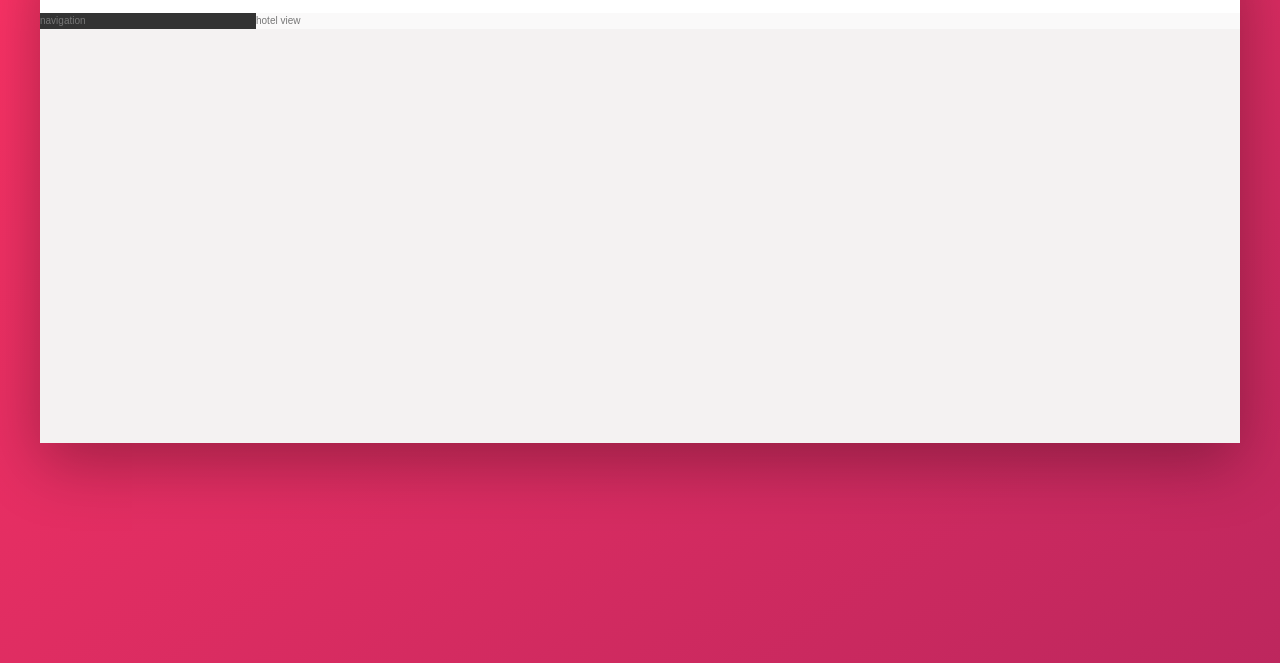
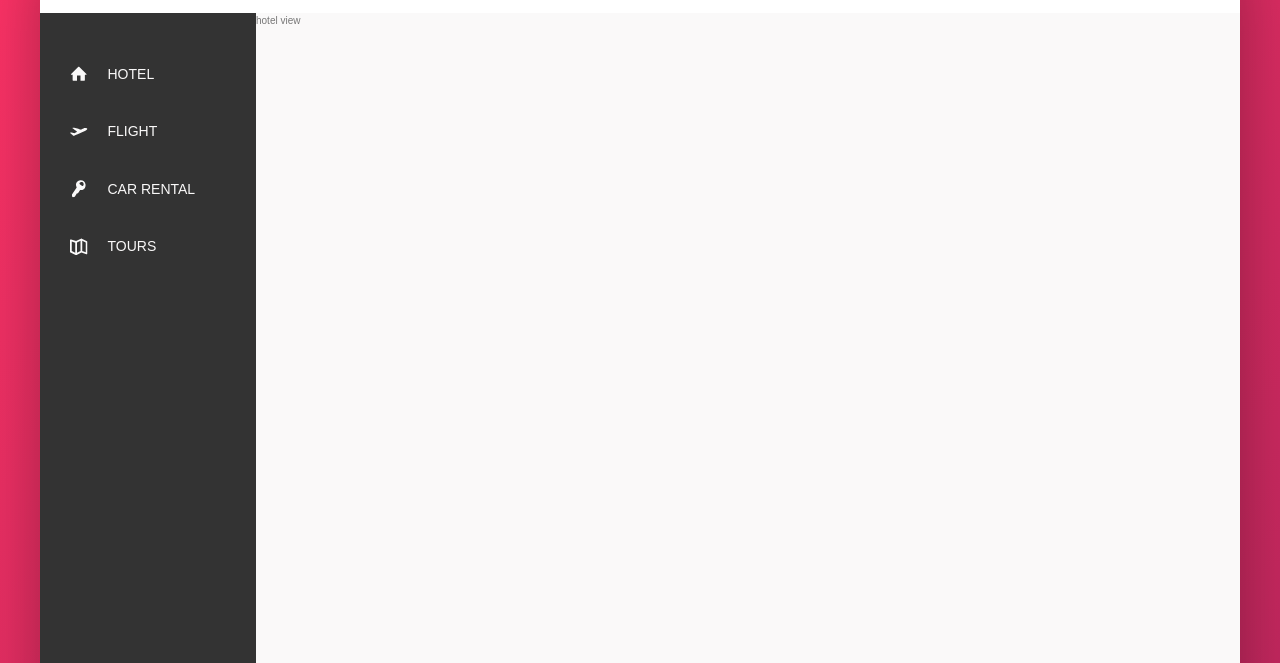
Before and after one commit to Nairelav/Trillo, a website: page index.html in a window 1280 px wide. Shown: the part 137-800 px from the top of the page. Drawn offline with Linux system fonts and the light colour scheme.

Commit message:
Side navigation

```diff
--- a/index.html
+++ b/index.html
@@ -38,13 +38,50 @@
             <span class="user-nav__notification">17</span>
           </div>
           <div class="user-nav__user">
-            <img src="img/user.jpg" alt="User photo" class="user-nav__user-photo">
+            <img src="img/user.jpg" alt="User photo" class="user-nav__user-photo" />
             <span class="user-nav__user-name">Jonas</span>
           </div>
         </nav>
       </header>
       <div class="content">
-        <nav class="sidebar">navigation</nav>
+        <nav class="sidebar">
+          <ul class="side-nav">
+            <li class="side-nav__item">
+              <a href="#" class="side-nav__link">
+                <svg class="side-nav__icon">
+                  <use xlink:href="img/sprite.svg#icon-home"></use>
+                </svg>
+                <span>Hotel</span>
+              </a>
+            </li>
+            <li class="side-nav__item">
+              <a href="#" class="side-nav__link">
+                <svg class="side-nav__icon">
+                  <use xlink:href="img/sprite.svg#icon-aircraft-take-off"></use>
+                </svg>
+                <span>Flight</span>
+              </a>
+            </li>
+            <li class="side-nav__item">
+              <a href="#" class="side-nav__link">
+                <svg class="side-nav__icon">
+                  <use xlink:href="img/sprite.svg#icon-key"></use>
+                </svg>
+                <span>Car rental</span>
+              </a>
+            </li>
+            <li class="side-nav__item">
+              <a href="#" class="side-nav__link">
+                <svg class="side-nav__icon">
+                  <use xlink:href="img/sprite.svg#icon-map"></use>
+                </svg>
+                <span>Tours</span>
+              </a>
+            </li>
+          </ul>
+
+          <div class="legal">&copy; 2017 by Trillo. All rights reserved.</div>
+        </nav>
         <main class="hotel-view">hotel view</main>
       </div>
     </div>
--- /dev/null
+++ b/sass/components/_navigation.scss
@@ -0,0 +1,65 @@
+.side-nav {
+  font-size: 1.4rem;
+  list-style: none;
+  margin-top: 3.5rem;
+
+  &__item {
+    position: relative;
+
+    &:not(:last-child) {
+      margin-bottom: 0.5rem;
+    }
+
+    &::before {
+      content: "";
+      position: absolute;
+      top: 0;
+      left: 0;
+      height: 100%;
+      width: 0.8rem;
+      background-color: var(--color-primary);
+      transform: scaleX(0);
+      transform-origin: bottom;
+      transition: transform 0.2s, width 0.4s cubic-bezier(1, 0, 0, 1) 0.3s, background-color 0.1s;
+    }
+
+    &:hover::before,
+    &--active::before {
+      transform: scaleX(1);
+      width: 100%;
+    }
+
+    &:active::before {
+      background-color: var(--color-primary-light);
+    }
+  }
+
+  &__link:link,
+  &__link:visited {
+    color: var(--color-grey-light-1);
+    text-decoration: none;
+    text-transform: uppercase;
+    display: block;
+    padding: 1.5rem 3rem;
+
+    position: relative;
+    z-index: 100;
+
+    display: flex;
+    align-items: center;
+  }
+
+  &__icon {
+    width: 1.75rem;
+    height: 1.75rem;
+    margin-right: 2rem;
+    fill: currentColor;
+  }
+}
+
+.legal {
+  font-size: 1.2rem;
+  color: var(--color-grey-light-4);
+  text-align: center;
+  padding: 2.5rem;
+}
--- a/sass/layout/_container.scss
+++ b/sass/layout/_container.scss
@@ -25,9 +25,13 @@
   background-color: var(--color-grey-dark-1);
 
   flex: 0 0 18%;
+  display: flex;
+  flex-direction: column;
+  justify-content: space-between;
 }
 
 .hotel-view {
+  flex: 1;
   background-color: var(--color-grey-light-1);
-  flex: 1;
+  height: 80rem;
 }
--- a/sass/main.scss
+++ b/sass/main.scss
@@ -6,3 +6,4 @@
 @import "layout/container";
 
 @import "components/header";
+@import "components/navigation";
```
Also changed, not shown: css/style.css.
